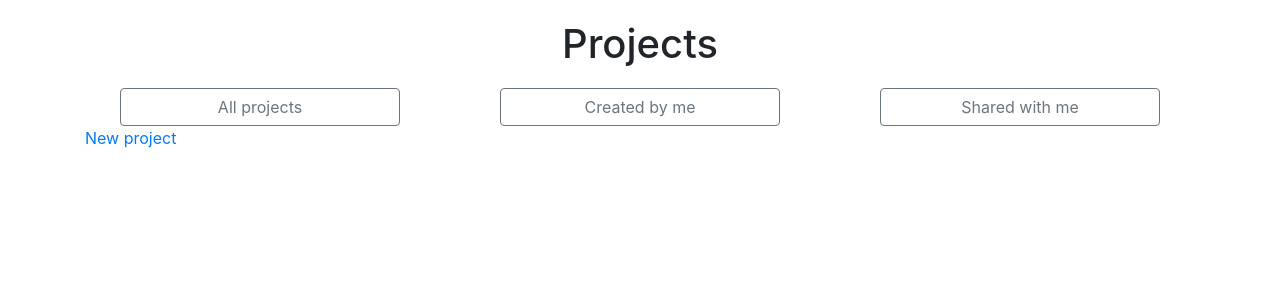
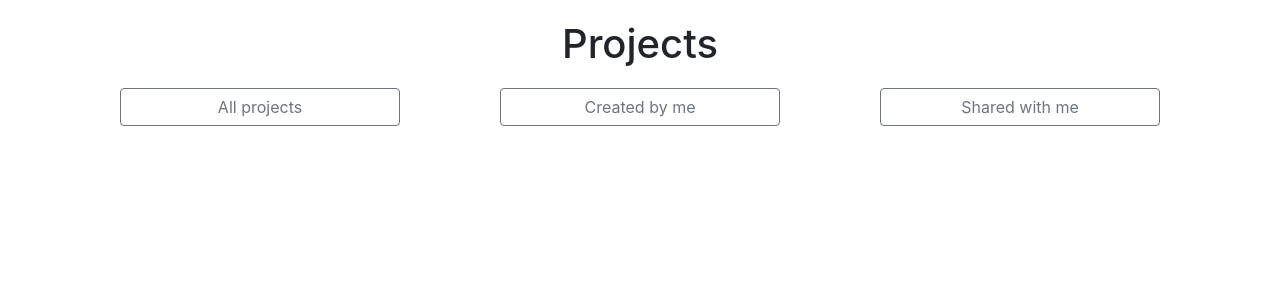
Before and after one commit to thanhn062/FreeCamp, a Rails app: page /projects in a window 1280 px wide. Shown: the part 56-356 px from the top of the page. Run offline with Rails 7, Linux system fonts and the light colour scheme; the visitor is signed in with stand-in values (Sample User, id 1); data that the repository does not hold is empty; some libraries are stand-ins or nearby versions.

Commit message:
remove add project test link

```diff
--- a/app/views/projects/index.html.erb
+++ b/app/views/projects/index.html.erb
@@ -19,5 +19,3 @@
     </p>
   <% end %>
 </div>
-
-<%= link_to "New project", new_project_path %>
```
